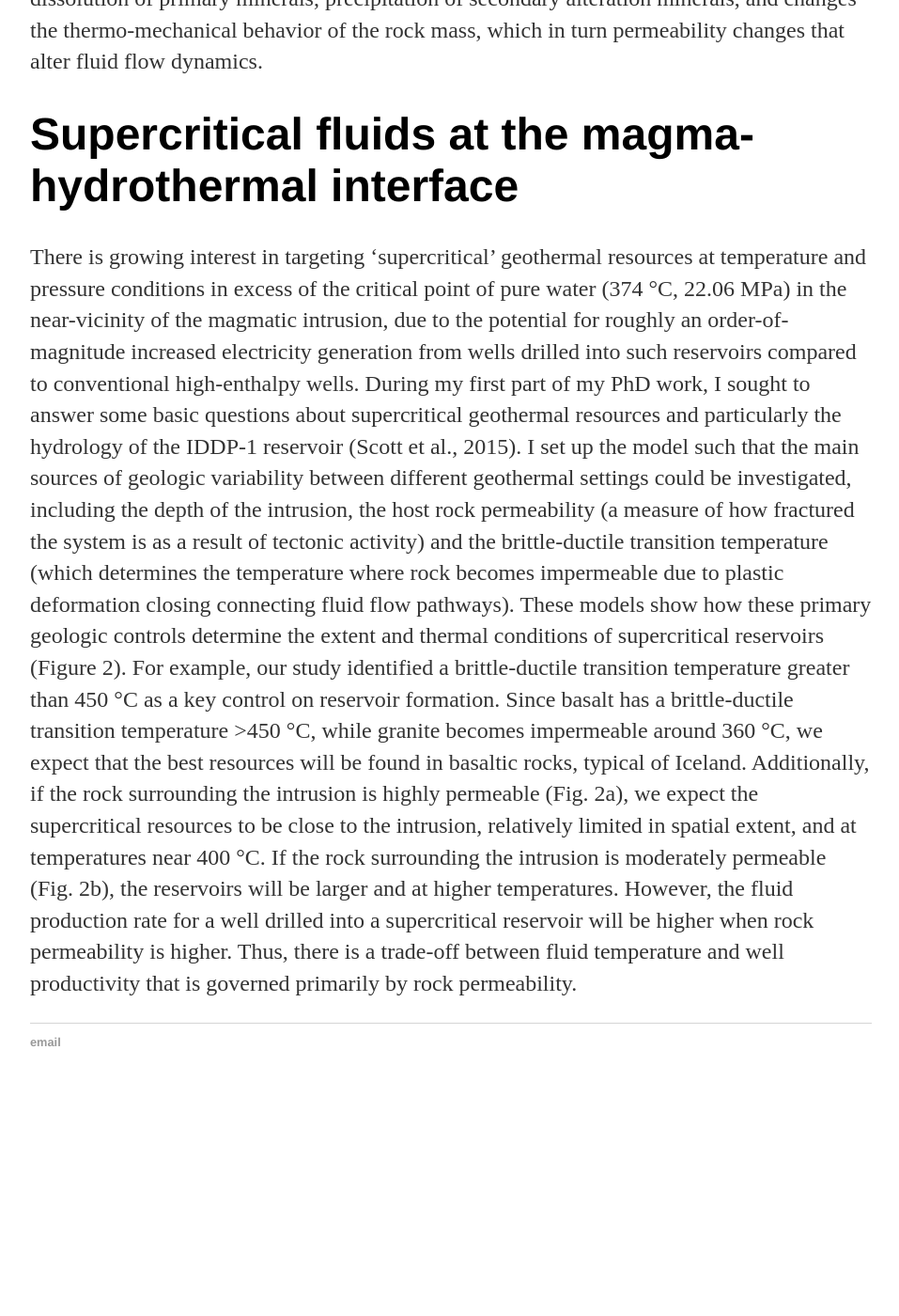
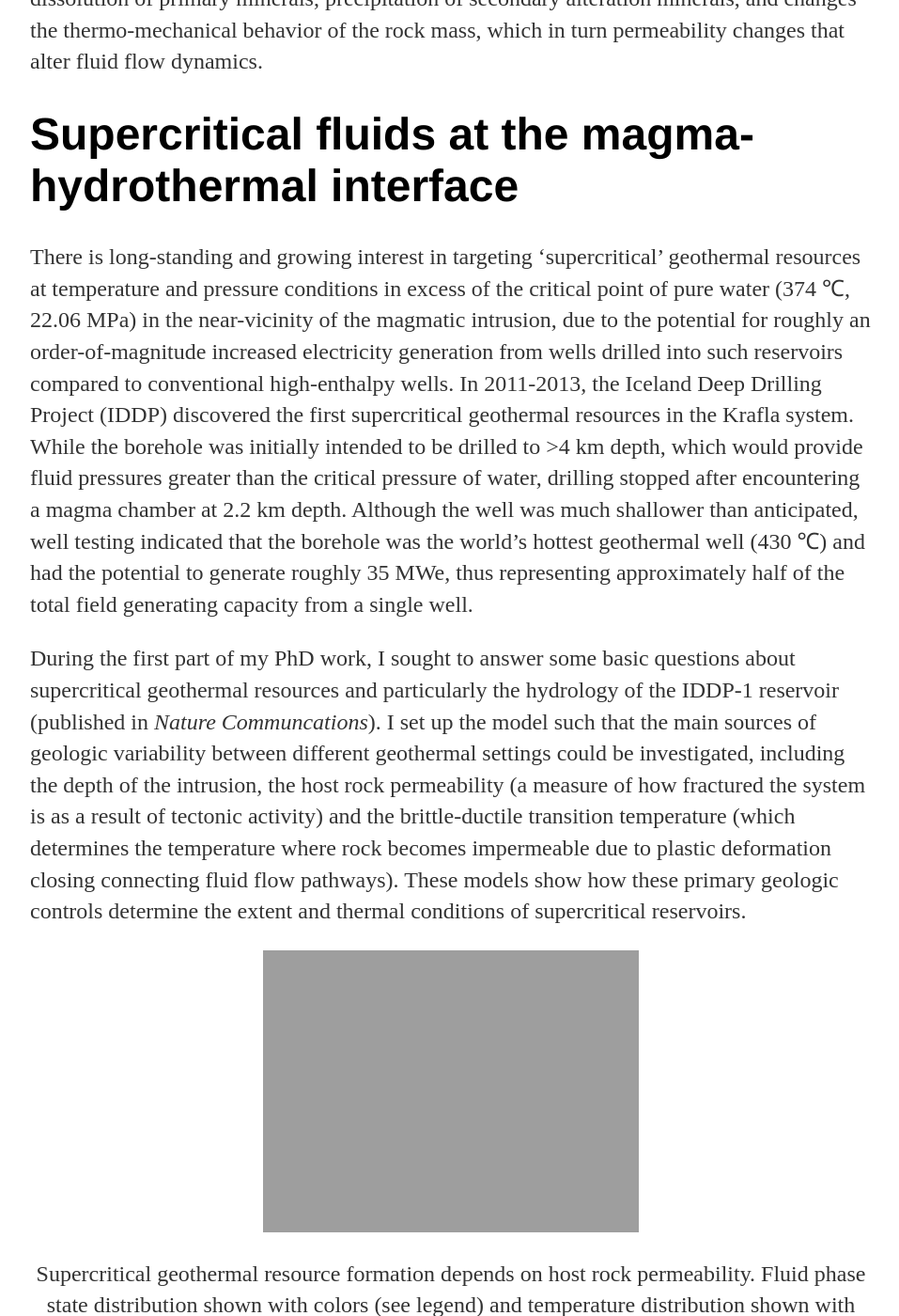
Before and after one commit to two-phaseflow/two-phaseflow.github.io, a Jekyll site: the page built from research/index.html, in a window 1280 px wide and 1400 px high, scrolled down 355 px. Shown: the whole window at 94% size, without its empty margins (160-1117 px from the left). Built offline with Jekyll 4.4.1, drawn with Linux system fonts in a browser that asks for light colours; before the commit the page ends 1531 px from its top, so only the background shows below that; some of the changed text lies outside the part shown.

Commit message:
Update index.html

```diff
--- a/research/index.html
+++ b/research/index.html
@@ -13,22 +13,35 @@ title: Samuel Scott's Research
     which in turn permeability changes that alter fluid flow dynamics.</p>
 
 		<h1>Supercritical fluids at the magma-hydrothermal interface</h1>
-	<p>There is growing interest in targeting ‘supercritical’ geothermal resources at temperature and pressure conditions in excess
-	of the critical point of pure water (374 °C, 22.06 MPa) in the near-vicinity of the magmatic intrusion, due to the potential for roughly
+	<p>There is long-standing and growing interest in targeting ‘supercritical’ geothermal resources at temperature and pressure conditions in excess
+	of the critical point of pure water (374 &#8451, 22.06 MPa) in the near-vicinity of the magmatic intrusion, due to the potential for roughly
 	an order-of-magnitude increased electricity generation from wells drilled into such reservoirs compared to conventional high-enthalpy
-	wells. During my first part of my PhD work, I sought to answer some basic questions about supercritical geothermal resources
-	and particularly the hydrology of the IDDP-1 reservoir (Scott et al., 2015). I set up the model such that the main sources
+	wells. In 2011-2013, the Iceland Deep Drilling Project (IDDP) discovered the first supercritical geothermal resources in the Krafla system.
+	While the borehole was initially intended to be drilled to >4 km depth, which would provide fluid pressures greater than the
+	critical pressure of water, drilling stopped after encountering a magma chamber at 2.2 km depth. Although the well was much
+	shallower than anticipated, well testing indicated that the borehole was the world’s hottest geothermal well (430 &#8451) and had the potential
+	to generate roughly 35 MWe, thus representing approximately half of the total field generating capacity from a single well. </p>
+		<p> During the first part of my PhD work, I sought to answer some basic questions about supercritical geothermal resources
+	and particularly the hydrology of the IDDP-1 reservoir (published in <i>Nature Communcations</i>). I set up the model such that the main sources
 	of geologic variability between different geothermal settings could be investigated, including the depth of the intrusion,
 	the host rock permeability (a measure of how fractured the system is as a result of tectonic activity) and the brittle-ductile
 	transition temperature (which determines the temperature where rock becomes impermeable due to plastic deformation closing
 	connecting fluid flow pathways). These models show how these primary geologic controls determine the extent and thermal conditions
-	of supercritical reservoirs (Figure 2).
+	of supercritical reservoirs.
 
-	For example, our study identified a brittle-ductile transition temperature greater than 450 °C as a key control on reservoir formation. Since
-	basalt has a brittle-ductile transition temperature >450 °C, while granite becomes impermeable around 360 °C, we expect that the best resources will
-	be found in basaltic rocks, typical of Iceland. Additionally, if the rock surrounding the intrusion is highly permeable (Fig. 2a), we expect the
-	supercritical resources to be close to the intrusion, relatively limited in spatial extent, and at temperatures near 400 °C. If the rock surrounding
-	the intrusion is moderately permeable (Fig. 2b), the reservoirs will be larger and at higher temperatures. However, the fluid production rate for a well
+		{% include image.html
+            img="pictures/figure2.jpg"
+            title="Headshot"
+	    caption="Supercritical geothermal resource formation depends on host rock permeability. Fluid phase state
+	   distribution shown with colors (see legend) and temperature distribution shown with black lines. Snapshots
+		under different conditions of host rock permeability (<i>k<sub>o</sub></i>) with a brittle-ductile transition temperature of 450 &#8451.
+		We vary <i>k<sub>o</sub></i> from (<b>A</b>) 10<sup>-14</sup> m<sup>2</sup>  to (<b>B</b>) 10<sup>-15</sup> m<sup>2</sup>. "%}
+
+	For example, our study identified a brittle-ductile transition temperature greater than 450 &#8451 as a control on reservoir formation. Since
+	basalt has a brittle-ductile transition temperature &gt 450 &#8451, while granite becomes impermeable around 360 &#8451, we expect that the best resources will
+	be found in basaltic rocks, typical of Iceland. Additionally, if the rock surrounding the intrusion is highly permeable (<b>A</b>), we expect the
+	supercritical resources to be close to the intrusion, relatively limited in spatial extent, and at temperatures near 400 &#8451. If the rock surrounding
+	the intrusion is moderately permeable (<b>B</b>), the reservoirs will be larger and at higher temperatures. However, the fluid production rate for a well
 	drilled into a supercritical reservoir will be higher when rock permeability is higher. Thus, there is a trade-off between fluid temperature and well
 	productivity that is governed primarily by rock permeability. </p>
 
```
